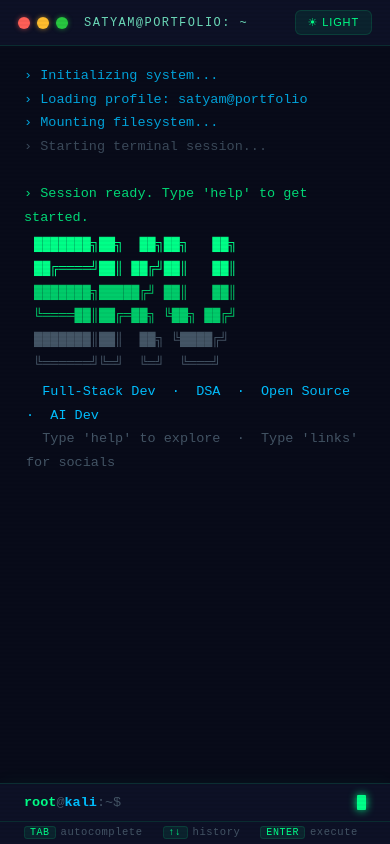
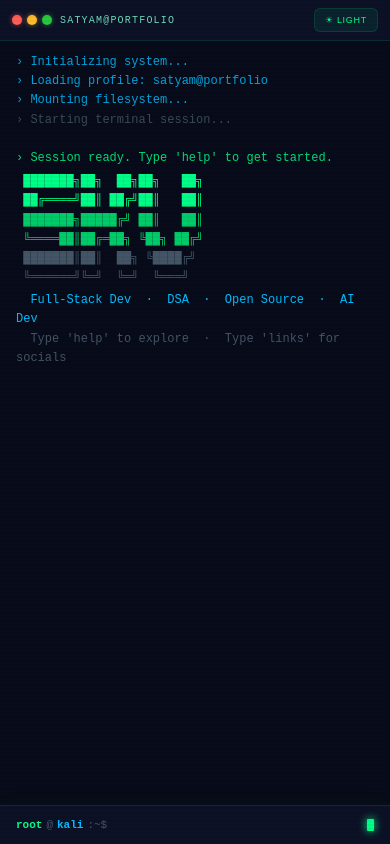
Before and after one commit to SkvProgrammer/portfolio, a React (Create React App) app: page / in a window 390 px wide. Built offline with nearby package versions, Linux system fonts and the light colour scheme.

Commit message:
updated code working

```diff
--- a/src/components/Terminal.js
+++ b/src/components/Terminal.js
@@ -35,10 +35,6 @@ const THEMES = {
   },
 };
 
-// Line shapes:
-//   { text, color }                              — plain text
-//   { type:"link", prefix, label, url, color }   — clickable link
-//   { text: "" }                                  — blank spacer
 const COMMANDS = {
   help: {
     output: [
@@ -51,6 +47,7 @@ const COMMANDS = {
       { text: "│  achievements  Certs · contests · open source     │", color: "text" },
       { text: "│  contact       Get in touch                       │", color: "text" },
       { text: "│  clear         Clear terminal output              │", color: "text" },
+      { text: "│  reset         Reset to initial state             │", color: "text" },
       { text: "│  theme         Toggle dark / light mode           │", color: "text" },
       { text: "│  banner        Show ASCII banner                  │", color: "text" },
       { text: "└───────────────────────────────────────────────────┘", color: "accent" },
@@ -181,6 +178,12 @@ const COMMANDS = {
       { text: "  Type 'help' to explore  ·  Type 'links' for socials", color: "muted" },
     ],
   },
+
+  reset: {
+    output: [
+      { text: "Resetting terminal...", color: "muted" },
+    ],
+  },
 };
 
 const BOOT_SEQUENCE = [
@@ -198,8 +201,8 @@ function GlowCursor({ theme }) {
     <span
       style={{
         display: "inline-block",
-        width: "9px",
-        height: "15px",
+        width: "7px",
+        height: "12px",
         background: t.accent,
         marginLeft: "2px",
         verticalAlign: "middle",
@@ -220,9 +223,20 @@ export default function Terminal() {
   const [historyIdx, setHistoryIdx] = useState(-1);
   const [booted, setBooted] = useState(false);
   const [focused, setFocused] = useState(false);
+  const [isMobile, setIsMobile] = useState(window.innerWidth < 768);
+  const [, setPersistentOutput] = useState([]); // Stores boot + banner
   const bodyRef = useRef(null);
   const inputRef = useRef(null);
   const t = THEMES[theme];
+
+  // Detect mobile and listen for resize
+  useEffect(() => {
+    const handleResize = () => {
+      setIsMobile(window.innerWidth < 768);
+    };
+    window.addEventListener("resize", handleResize);
+    return () => window.removeEventListener("resize", handleResize);
+  }, []);
 
   // Boot sequence then auto-show banner
   useEffect(() => {
@@ -242,7 +256,14 @@ export default function Terminal() {
         i++;
       } else {
         clearInterval(interval);
-        setOutput((prev) => [...prev, { type: "out", lines: COMMANDS.banner.output }]);
+        const bannerOutput = { type: "out", lines: COMMANDS.banner.output };
+        setOutput((prev) => [...prev, bannerOutput]);
+        // Store persistent output (boot sequence + banner) to restore after clear
+        setPersistentOutput((prev) => [
+          ...prev,
+          ...output.map((item) => item),
+          bannerOutput,
+        ]);
         setBooted(true);
         setTimeout(() => inputRef.current?.focus(), 50);
       }
@@ -258,8 +279,13 @@ export default function Terminal() {
   const resolveColor = useCallback(
     (colorKey) => {
       const map = {
-        accent: t.accent, accentDim: t.accentDim, text: t.text,
-        muted: t.muted, prompt: t.prompt, error: t.error, link: t.link,
+        accent: t.accent,
+        accentDim: t.accentDim,
+        text: t.text,
+        muted: t.muted,
+        prompt: t.prompt,
+        error: t.error,
+        link: t.link,
       };
       return map[colorKey] || t.text;
     },
@@ -273,7 +299,48 @@ export default function Terminal() {
     setHistoryIdx(-1);
     setOutput((prev) => [...prev, { type: "cmd", text: raw }]);
 
-    if (cmd === "clear") { setOutput([]); return; }
+    if (cmd === "clear") {
+      // Clear command now restores the initial banner and boot sequence
+      setTimeout(() => {
+        setOutput([
+          {
+            type: "boot",
+            text: "Visit Omezle.xyz! ",
+            color: "muted",
+          },
+          { type: "out", lines: COMMANDS.banner.output },
+        ]);
+      }, 100);
+      return;
+    }
+
+    if (cmd === "reset") {
+      // Reset command shows boot sequence all over again
+      setTimeout(() => {
+        setOutput([]);
+        let i = 0;
+        const interval = setInterval(() => {
+          if (i < BOOT_SEQUENCE.length) {
+            const idx = i;
+            const line = BOOT_SEQUENCE[idx];
+            setOutput((prev) => [
+              ...prev,
+              {
+                type: "boot",
+                text: line,
+                color: idx === BOOT_SEQUENCE.length - 1 ? "accent" : idx < 3 ? "prompt" : "muted",
+              },
+            ]);
+            i++;
+          } else {
+            clearInterval(interval);
+            setOutput((prev) => [...prev, { type: "out", lines: COMMANDS.banner.output }]);
+          }
+        }, 150);
+      }, 100);
+      return;
+    }
+
     if (cmd === "theme") {
       setTheme((prev) => (prev === "dark" ? "light" : "dark"));
       setOutput((prev) => [...prev, { type: "out", lines: [{ text: "Theme toggled.", color: "accent" }] }]);
@@ -285,24 +352,31 @@ export default function Terminal() {
     } else {
       setOutput((prev) => [
         ...prev,
-        { type: "out", lines: [
+        {
+          type: "out",
+          lines: [
             { text: `bash: ${raw}: command not found`, color: "error" },
             { text: "Type 'help' to see available commands.", color: "muted" },
-        ]},
+          ],
+        },
       ]);
     }
   }, []);
 
   const handleKeyDown = (e) => {
-    if (e.key === "Enter") { runCommand(command); setCommand(""); }
-    else if (e.key === "ArrowUp") {
+    if (e.key === "Enter") {
+      runCommand(command);
+      setCommand("");
+    } else if (e.key === "ArrowUp") {
       e.preventDefault();
       const next = Math.min(historyIdx + 1, history.length - 1);
-      setHistoryIdx(next); setCommand(history[next] || "");
+      setHistoryIdx(next);
+      setCommand(history[next] || "");
     } else if (e.key === "ArrowDown") {
       e.preventDefault();
       const next = Math.max(historyIdx - 1, -1);
-      setHistoryIdx(next); setCommand(next === -1 ? "" : history[next] || "");
+      setHistoryIdx(next);
+      setCommand(next === -1 ? "" : history[next] || "");
     } else if (e.key === "Tab") {
       e.preventDefault();
       const cmds = Object.keys(COMMANDS).concat(["clear", "theme"]);
@@ -313,18 +387,40 @@ export default function Terminal() {
 
   const renderLine = (l, j) => {
     if (l.type !== "link" && (l.text === "" || l.text === undefined)) {
-      return <div key={j} style={{ height: "5px" }} />;
+      return <div key={j} style={{ height: "4px" }} />;
     }
     if (l.type === "link") {
       return (
-        <div key={j} style={{ display: "flex", alignItems: "baseline", flexWrap: "wrap" }}>
-          {l.prefix && <span style={{ color: resolveColor(l.color), whiteSpace: "pre" }}>{l.prefix}</span>}
+        <div
+          key={j}
+          style={{
+            display: "flex",
+            alignItems: "baseline",
+            flexWrap: "wrap",
+            wordBreak: "break-word",
+            gap: "2px",
+          }}
+        >
+          {l.prefix && (
+            <span style={{ color: resolveColor(l.color), whiteSpace: "pre-wrap", wordBreak: "break-word" }}>
+              {l.prefix}
+            </span>
+          )}
           <a
             href={l.url}
             target={l.url.startsWith("mailto") ? "_self" : "_blank"}
             rel="noopener noreferrer"
             onClick={(e) => e.stopPropagation()}
-            style={{ color: t.link, textDecoration: "underline", textDecorationStyle: "dotted", textUnderlineOffset: "3px", cursor: "pointer", transition: "color 0.15s" }}
+            style={{
+              color: t.link,
+              textDecoration: "underline",
+              textDecorationStyle: "dotted",
+              textUnderlineOffset: "3px",
+              cursor: "pointer",
+              transition: "color 0.15s",
+              wordBreak: "break-word",
+              overflowWrap: "break-word",
+            }}
             onMouseEnter={(e) => (e.currentTarget.style.color = t.accent)}
             onMouseLeave={(e) => (e.currentTarget.style.color = t.link)}
           >
@@ -334,11 +430,29 @@ export default function Terminal() {
       );
     }
     return (
-      <div key={j} style={{ color: resolveColor(l.color), whiteSpace: "pre-wrap" }}>
+      <div
+        key={j}
+        style={{
+          color: resolveColor(l.color),
+          whiteSpace: "pre-wrap",
+          wordBreak: "break-word",
+          overflowWrap: "break-word",
+          hyphens: "auto",
+        }}
+      >
         {l.text}
       </div>
     );
   };
+
+  // Responsive font sizes and spacing
+  const fontSize = isMobile ? "12px" : "13.5px";
+  const padding = isMobile ? "12px 16px" : "18px 24px";
+  const inputPadding = isMobile ? "10px 16px" : "11px 24px";
+  const headerPadding = isMobile ? "8px 12px" : "10px 18px";
+  const lineHeight = isMobile ? "1.6" : "1.75";
+  const bottomPadding = isMobile ? "0px" : "12px";
+  const footerGap = isMobile ? "12px" : "20px";
 
   return (
     <>
@@ -347,36 +461,108 @@ export default function Terminal() {
         html, body, #root { width: 100%; height: 100%; overflow: hidden; }
         @keyframes cursorBlink { 0%,100%{opacity:1} 50%{opacity:0} }
         @keyframes fadeSlideIn { from{opacity:0;transform:translateY(5px)} to{opacity:1;transform:translateY(0)} }
-        ::-webkit-scrollbar { width: 5px; }
+        ::-webkit-scrollbar { width: 6px; }
         ::-webkit-scrollbar-track { background: transparent; }
         ::-webkit-scrollbar-thumb { background: ${t.muted}55; border-radius: 4px; }
         ::-webkit-scrollbar-thumb:hover { background: ${t.accent}88; }
+
+        /* Mobile optimizations */
+        @media (max-width: 768px) {
+          input { font-size: 16px !important; }
+          button { -webkit-tap-highlight-color: transparent; }
+        }
       `}</style>
 
       <div
-        style={{ position: "fixed", inset: 0, background: t.bg, display: "flex", flexDirection: "column", fontFamily: "'JetBrains Mono','Fira Code','Cascadia Code','Courier New',monospace", fontSize: "13.5px", color: t.text, transition: "background 0.3s,color 0.3s", overflow: "hidden" }}
+        style={{
+          position: "fixed",
+          inset: 0,
+          background: t.bg,
+          display: "flex",
+          flexDirection: "column",
+          fontFamily: "'JetBrains Mono','Fira Code','Cascadia Code','Courier New',monospace",
+          fontSize: fontSize,
+          color: t.text,
+          transition: "background 0.3s,color 0.3s",
+          overflow: "hidden",
+        }}
         onClick={() => inputRef.current?.focus()}
       >
         {/* CRT scanlines */}
         {theme === "dark" && (
-          <div style={{ position: "fixed", inset: 0, pointerEvents: "none", zIndex: 50, background: "repeating-linear-gradient(0deg,transparent,transparent 2px,rgba(0,0,0,0.035) 2px,rgba(0,0,0,0.035) 4px)" }} />
+          <div
+            style={{
+              position: "fixed",
+              inset: 0,
+              pointerEvents: "none",
+              zIndex: 50,
+              background:
+                "repeating-linear-gradient(0deg,transparent,transparent 2px,rgba(0,0,0,0.035) 2px,rgba(0,0,0,0.035) 4px)",
+            }}
+          />
         )}
 
         {/* HEADER */}
-        <div style={{ flexShrink: 0, background: t.headerBg, borderBottom: `1px solid ${t.border}`, padding: "10px 18px", display: "flex", alignItems: "center", justifyContent: "space-between", zIndex: 20 }}>
-          <div style={{ display: "flex", alignItems: "center", gap: "16px" }}>
-            <div style={{ display: "flex", gap: "7px" }}>
-              {["#ff5f57","#febc2e","#28c840"].map((c, i) => (
-                <div key={i} style={{ width: "12px", height: "12px", borderRadius: "50%", background: c, boxShadow: `0 0 5px ${c}99` }} />
+        <div
+          style={{
+            flexShrink: 0,
+            background: t.headerBg,
+            borderBottom: `1px solid ${t.border}`,
+            padding: headerPadding,
+            display: "flex",
+            alignItems: "center",
+            justifyContent: "space-between",
+            gap: isMobile ? "8px" : "16px",
+            zIndex: 20,
+            flexWrap: isMobile ? "wrap" : "nowrap",
+          }}
+        >
+          <div style={{ display: "flex", alignItems: "center", gap: isMobile ? "8px" : "16px" }}>
+            <div style={{ display: "flex", gap: "5px" }}>
+              {["#ff5f57", "#febc2e", "#28c840"].map((c, i) => (
+                <div
+                  key={i}
+                  style={{
+                    width: isMobile ? "10px" : "12px",
+                    height: isMobile ? "10px" : "12px",
+                    borderRadius: "50%",
+                    background: c,
+                    boxShadow: `0 0 5px ${c}99`,
+                  }}
+                />
               ))}
             </div>
-            <span style={{ color: t.headerText, fontSize: "12px", letterSpacing: "0.12em", textTransform: "uppercase", opacity: 0.85 }}>
-              satyam@portfolio: ~
+            <span
+              style={{
+                color: t.headerText,
+                fontSize: isMobile ? "10px" : "12px",
+                letterSpacing: "0.12em",
+                textTransform: "uppercase",
+                opacity: 0.85,
+                whiteSpace: "nowrap",
+              }}
+            >
+              satyam@portfolio
             </span>
           </div>
           <button
-            onClick={(e) => { e.stopPropagation(); setTheme((p) => (p === "dark" ? "light" : "dark")); }}
-            style={{ background: t.buttonBg, border: `1px solid ${t.border}`, borderRadius: "6px", color: t.accent, cursor: "pointer", padding: "5px 12px", fontSize: "11px", letterSpacing: "0.08em", transition: "background 0.2s" }}
+            onClick={(e) => {
+              e.stopPropagation();
+              setTheme((p) => (p === "dark" ? "light" : "dark"));
+            }}
+            style={{
+              background: t.buttonBg,
+              border: `1px solid ${t.border}`,
+              borderRadius: "6px",
+              color: t.accent,
+              cursor: "pointer",
+              padding: isMobile ? "6px 10px" : "5px 12px",
+              fontSize: isMobile ? "9px" : "11px",
+              letterSpacing: "0.08em",
+              transition: "background 0.2s",
+              whiteSpace: "nowrap",
+              fontWeight: 500,
+            }}
             onMouseEnter={(e) => (e.currentTarget.style.background = t.buttonHover)}
             onMouseLeave={(e) => (e.currentTarget.style.background = t.buttonBg)}
           >
@@ -385,39 +571,140 @@ export default function Terminal() {
         </div>
 
         {/* SCROLLABLE OUTPUT */}
-        <div ref={bodyRef} style={{ flex: 1, overflowY: "auto", overflowX: "hidden", padding: "18px 24px 12px", lineHeight: "1.75" }}>
+        <div
+          ref={bodyRef}
+          style={{
+            flex: 1,
+            overflowY: "auto",
+            overflowX: "hidden",
+            padding: `${padding} ${padding.split(" ")[1]}`,
+            lineHeight: lineHeight,
+            WebkitOverflowScrolling: "touch",
+          }}
+        >
           {output.map((line, i) => {
-            if (line.type === "boot") return (
-              <div key={i} style={{ color: resolveColor(line.color), opacity: 0.85, animation: "fadeSlideIn 0.2s ease" }}>
+            if (line.type === "boot")
+              return (
+                <div
+                  key={i}
+                  style={{
+                    color: resolveColor(line.color),
+                    opacity: 0.85,
+                    animation: "fadeSlideIn 0.2s ease",
+                    wordBreak: "break-word",
+                  }}
+                >
                   {line.text === "" ? <br /> : <span>{"› "}{line.text}</span>}
                 </div>
               );
-            if (line.type === "cmd") return (
-              <div key={i} style={{ display: "flex", alignItems: "center", marginTop: "10px", flexWrap: "wrap", animation: "fadeSlideIn 0.15s ease" }}>
+            if (line.type === "cmd")
+              return (
+                <div
+                  key={i}
+                  style={{
+                    display: "flex",
+                    alignItems: "flex-start",
+                    marginTop: "10px",
+                    flexWrap: "wrap",
+                    animation: "fadeSlideIn 0.15s ease",
+                    gap: isMobile ? "2px" : "0px",
+                  }}
+                >
                   <span style={{ color: t.accent }}>root</span>
                   <span style={{ color: t.muted }}>@</span>
                   <span style={{ color: t.prompt }}>kali</span>
                   <span style={{ color: t.muted }}>:~$&nbsp;</span>
-                <span style={{ color: t.text }}>{line.text}</span>
+                  <span
+                    style={{
+                      color: t.text,
+                      wordBreak: "break-word",
+                      overflowWrap: "break-word",
+                      flex: "1 0 auto",
+                    }}
+                  >
+                    {line.text}
+                  </span>
                 </div>
               );
-            if (line.type === "out") return (
-              <div key={i} style={{ marginTop: "4px", marginBottom: "6px", paddingLeft: "2px", animation: "fadeSlideIn 0.2s ease" }}>
+            if (line.type === "out")
+              return (
+                <div
+                  key={i}
+                  style={{
+                    marginTop: "4px",
+                    marginBottom: "6px",
+                    paddingLeft: isMobile ? "0px" : "2px",
+                    animation: "fadeSlideIn 0.2s ease",
+                  }}
+                >
                   {line.lines.map((l, j) => renderLine(l, j))}
                 </div>
               );
             return null;
           })}
-          <div style={{ height: "8px" }} />
+          <div style={{ height: bottomPadding }} />
         </div>
 
         {/* STICKY INPUT */}
-        <div style={{ flexShrink: 0, background: t.footerBg, borderTop: `1px solid ${t.border}`, padding: "11px 24px", display: "flex", alignItems: "center", boxShadow: theme === "dark" ? "0 -1px 20px rgba(0,255,136,0.04)" : "0 -1px 8px rgba(0,0,0,0.05)" }}>
-          <span style={{ color: t.accent, fontWeight: "bold", userSelect: "none" }}>root</span>
-          <span style={{ color: t.muted, userSelect: "none" }}>@</span>
-          <span style={{ color: t.prompt, fontWeight: "bold", userSelect: "none" }}>kali</span>
-          <span style={{ color: t.muted, userSelect: "none" }}>:~$&nbsp;</span>
-          <div style={{ flex: 1, display: "flex", alignItems: "center", minWidth: 0 }}>
+        <div
+          style={{
+            flexShrink: 0,
+            background: t.footerBg,
+            borderTop: `1px solid ${t.border}`,
+            padding: inputPadding,
+            display: "flex",
+            alignItems: "center",
+            gap: isMobile ? "4px" : "0px",
+            boxShadow:
+              theme === "dark"
+                ? "0 -1px 20px rgba(0,255,136,0.04)"
+                : "0 -1px 8px rgba(0,0,0,0.05)",
+            flexWrap: isMobile ? "wrap" : "nowrap",
+            minHeight: isMobile ? "auto" : "45px",
+          }}
+        >
+          <span
+            style={{
+              color: t.accent,
+              fontWeight: "bold",
+              userSelect: "none",
+              fontSize: isMobile ? "11px" : "inherit",
+            }}
+          >
+            root
+          </span>
+          <span style={{ color: t.muted, userSelect: "none", fontSize: isMobile ? "11px" : "inherit" }}>
+            @
+          </span>
+          <span
+            style={{
+              color: t.prompt,
+              fontWeight: "bold",
+              userSelect: "none",
+              fontSize: isMobile ? "11px" : "inherit",
+            }}
+          >
+            kali
+          </span>
+          <span
+            style={{
+              color: t.muted,
+              userSelect: "none",
+              whiteSpace: "nowrap",
+              fontSize: isMobile ? "11px" : "inherit",
+            }}
+          >
+            :~$&nbsp;
+          </span>
+          <div
+            style={{
+              flex: 1,
+              display: "flex",
+              alignItems: "center",
+              minWidth: 0,
+              width: isMobile ? "100%" : "auto",
+            }}
+          >
             <input
               ref={inputRef}
               value={command}
@@ -428,21 +715,63 @@ export default function Terminal() {
               disabled={!booted}
               autoComplete="off"
               spellCheck={false}
-              style={{ flex: 1, background: "transparent", border: "none", outline: "none", color: t.text, fontFamily: "inherit", fontSize: "inherit", caretColor: "transparent", letterSpacing: "0.02em", minWidth: 0 }}
+              style={{
+                flex: 1,
+                background: "transparent",
+                border: "none",
+                outline: "none",
+                color: t.text,
+                fontFamily: "inherit",
+                fontSize: fontSize,
+                caretColor: "transparent",
+                letterSpacing: "0.02em",
+                minWidth: 0,
+                padding: 0,
+              }}
             />
             {booted && focused && <GlowCursor theme={theme} />}
           </div>
         </div>
 
-        {/* KEYBOARD HINTS */}
-        <div style={{ flexShrink: 0, background: t.footerBg, borderTop: `1px solid ${t.border}`, padding: "4px 24px 6px", display: "flex", gap: "20px", fontSize: "10.5px", color: t.muted, letterSpacing: "0.05em" }}>
-          {[["TAB","autocomplete"],["↑↓","history"],["ENTER","execute"]].map(([key, label]) => (
+        {/* KEYBOARD HINTS - Hidden on mobile, shown on larger screens */}
+        {!isMobile && (
+          <div
+            style={{
+              flexShrink: 0,
+              background: t.footerBg,
+              borderTop: `1px solid ${t.border}`,
+              padding: "4px 24px 6px",
+              display: "flex",
+              gap: "20px",
+              fontSize: "10.5px",
+              color: t.muted,
+              letterSpacing: "0.05em",
+            }}
+          >
+            {[
+              ["TAB", "autocomplete"],
+              ["↑↓", "history"],
+              ["ENTER", "execute"],
+            ].map(([key, label]) => (
               <span key={key}>
-              <span style={{ background: t.buttonBg, border: `1px solid ${t.border}`, borderRadius: "3px", padding: "0 5px", color: t.accent, fontSize: "10px", marginRight: "5px" }}>{key}</span>
+                <span
+                  style={{
+                    background: t.buttonBg,
+                    border: `1px solid ${t.border}`,
+                    borderRadius: "3px",
+                    padding: "0 5px",
+                    color: t.accent,
+                    fontSize: "10px",
+                    marginRight: "5px",
+                  }}
+                >
+                  {key}
+                </span>
                 {label}
               </span>
             ))}
           </div>
+        )}
       </div>
     </>
   );
```
Lines whose indentation alone changed are shown as unchanged.
